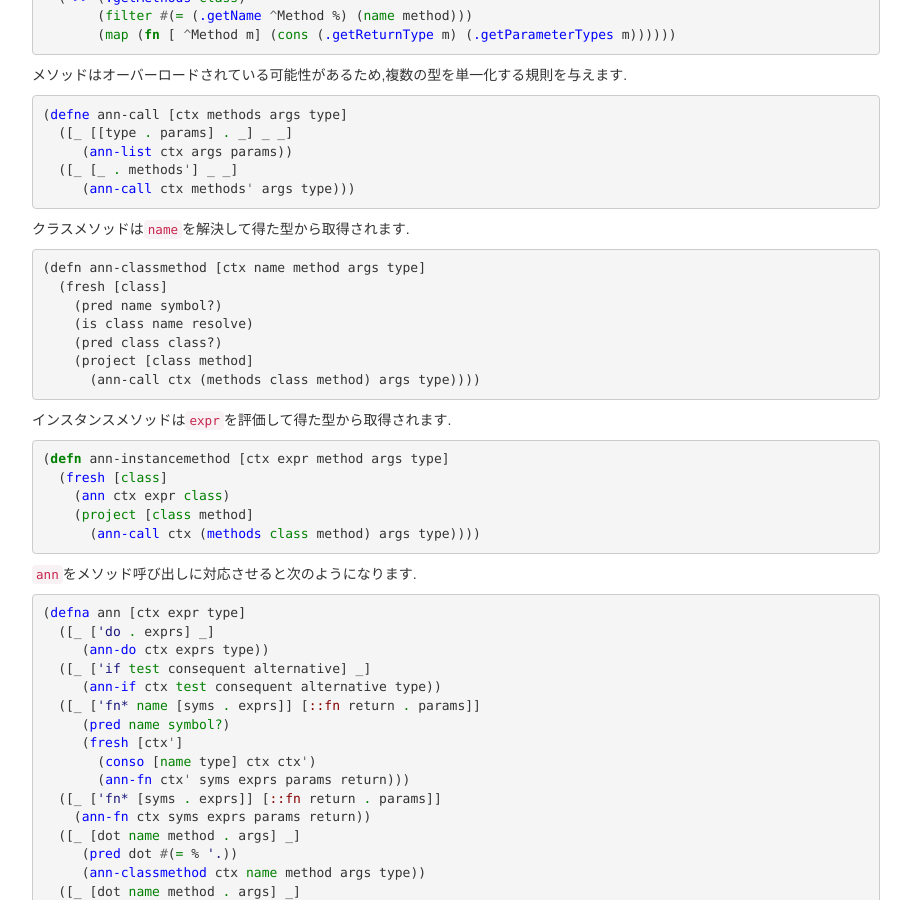
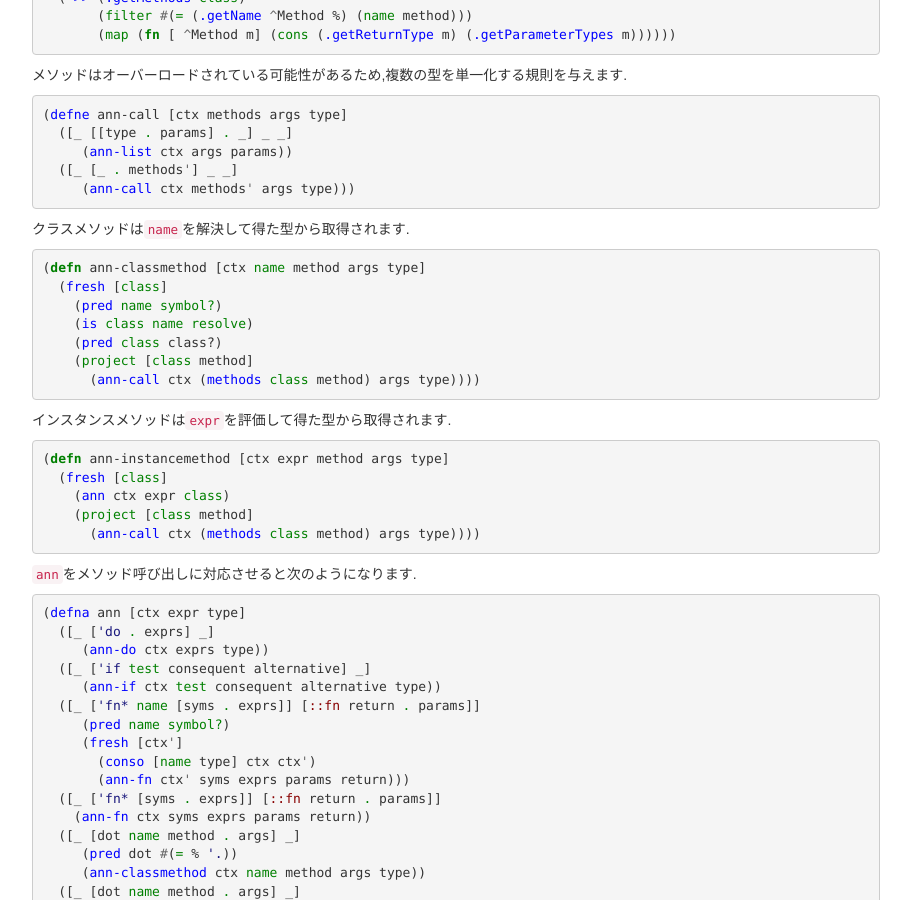
Before and after one commit to halcat0x15a/programming, a Jekyll site: the page built from typelogic.md, in a window 1280 px wide and 900 px high, scrolled down 4201 px. Shown: the whole window, without its empty margins (38-949 px from the left). Built offline with Jekyll 4.4.1, drawn with Linux system fonts in a browser that asks for light colours; nearby versions of some CDN libraries; Markdown is read by kramdown in place of the engine named in the settings; comment, search, counter and statistics services are not loaded.

Commit message:
fix typelogic.md

````diff
--- a/typelogic.md
+++ b/typelogic.md
@@ -270,7 +270,7 @@ Clojureでは無名関数に名前を付けることで,再帰関数を定義す
 
 クラスメソッドは`name`を解決して得た型から取得されます.
 
-```Clojure
+```clojure
 (defn ann-classmethod [ctx name method args type]
   (fresh [class]
     (pred name symbol?)
````
